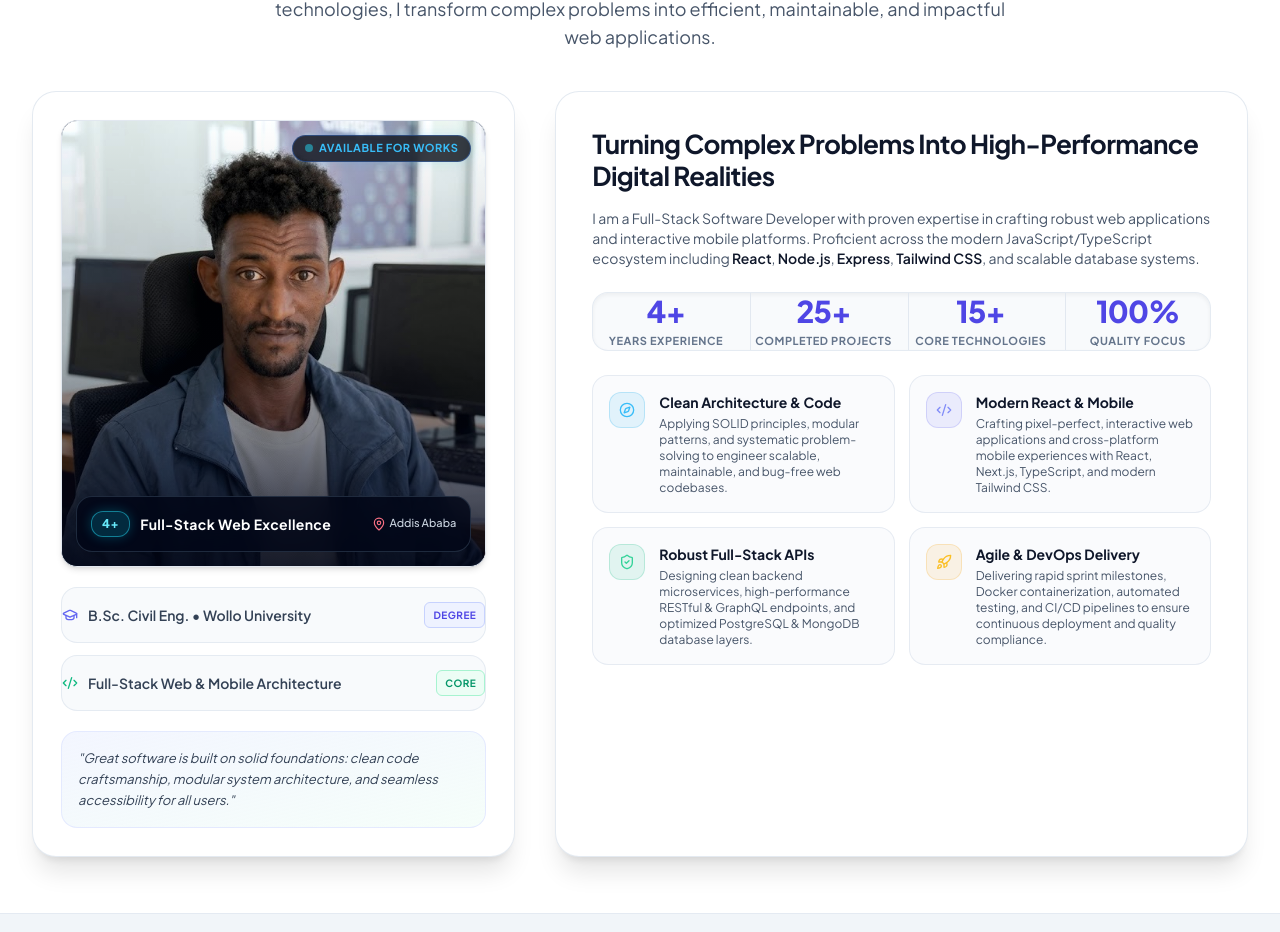
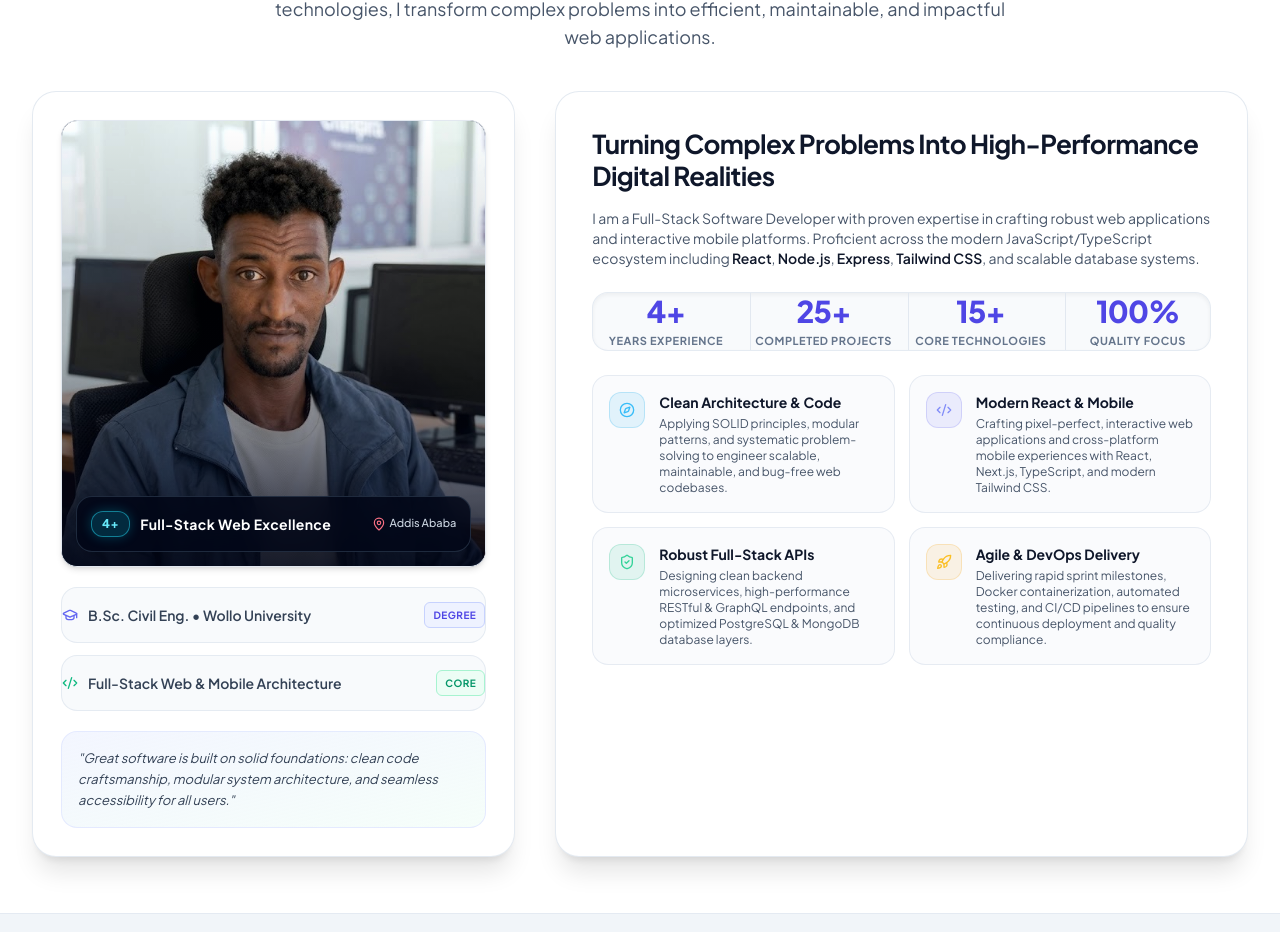
Before and after one commit to meseretshumye/Resume, a React (Vite) app: page / in a window 1280 px wide. Shown: the part 1016-1948 px from the top of the page. Built offline with nearby package versions, Linux system fonts and the light colour scheme.

Commit message:
fix(about): remove 'Available for Works' badge overlay from photo

```diff
--- a/src/components/About.jsx
+++ b/src/components/About.jsx
@@ -108,12 +108,6 @@ export default function About({ personalInfo = {}, onOpenResume }) {
                   className="w-full h-full object-cover object-[center_12%] contrast-[1.03] brightness-[1.02] group-hover:scale-105 transition-transform duration-700"
                 />
                 <div className="absolute inset-0 bg-gradient-to-t from-slate-950/90 via-slate-950/20 to-transparent"></div>
-
-                {/* Top Status Badge */}
-                <div className="absolute top-3.5 right-3.5 inline-flex items-center gap-1.5 px-3 py-1 rounded-full bg-[#0b0f19]/80 backdrop-blur-md border border-blue-500/35 text-[11px] font-bold uppercase tracking-wider text-[#38bdf8] shadow-[0_0_12px_rgba(56,189,248,0.2)]">
-                  <span className="w-2 h-2 rounded-full bg-cyan-400 animate-pulse"></span>
-                  <span>Available for Works</span>
-                </div>
 
                 {/* Bottom Overlay Pill */}
                 <div className="absolute bottom-3.5 left-3.5 right-3.5 p-3.5 rounded-2xl bg-slate-950/85 backdrop-blur-md border border-slate-700/60 shadow-xl flex items-center justify-between">
```
